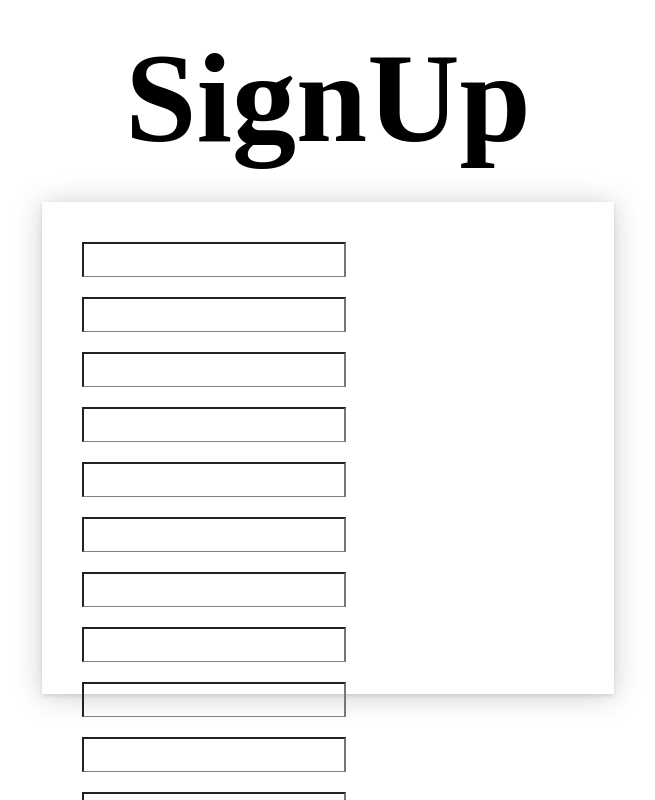
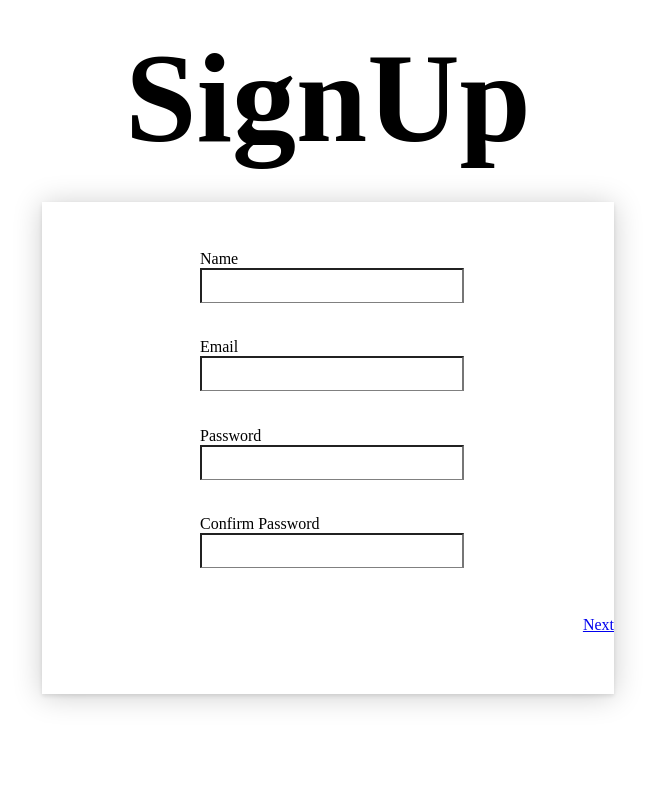
Before and after one commit to RenatoChagas-M/FormularioC, a Vue app: page / in a window 1280 px wide. Shown: the top 800 px of the page, without its empty margins (320-975 px from the left). Built offline with nearby package versions, Linux system fonts and the light colour scheme; the HTML template or start-up script is replaced by a standard one.

Commit message:
fix: props

```diff
--- a/src/components/BodyForms.vue
+++ b/src/components/BodyForms.vue
@@ -3,11 +3,12 @@ import ButtonForm from "./ButtonForms.vue";
 import InputsForm from "./InputsForm.vue";
 import { ref, reactive } from "vue";
 
-const IptInfo = ref(
-    {label: "Name", lblName: "name", type: "text", placeholder: "Enter your name", required: true},
-    {label: "Email", lblName: "email", type: "email", placeholder: "Enter your email", required: true},
-    {label: "Password", lblName: "password", type: "password", placeholder: "Enter your password", required: true},
-    {label: "Confirm Password", lblName: "confirmPassword", type: "password", placeholder: "Confirm your password", required: true}
+const IptInfo = ref([
+    {label: "Name", type: "text", placeholder: "Enter your name", required: true},
+    {label: "Email", type: "email", placeholder: "Enter your email", required: true},
+    {label: "Password", type: "password", placeholder: "Enter your password", required: true},
+    {label: "Confirm Password", type: "password", placeholder: "Confirm your password", required: true}
+]
 );
 
 </script>
@@ -19,7 +20,10 @@ const IptInfo = ref(
         <InputsForm
           v-for="(item, index) in IptInfo"
           :key="index"
-          :IptDefinitions="item"
+          :label="item.label"
+          :Type="item.type"
+          :Placeholder="item.placeholder"
+          :Required="item.required"
         />
       </div>
 
@@ -48,6 +52,16 @@ main {
   box-shadow: rgba(0, 0, 0, 0.2) 0px 2px 28px 0px, rgba(0, 0, 0, 0.1) 0px 2px 4px 0px, rgba(255, 255, 255, 0.05) 0px 0px 0px 1px inset;
 }
 
+.ipt {
+    display: flex;
+    align-items: center;
+    justify-content: center;
+    flex-wrap: wrap;
+    height: 100%;
+    width: 100%;
+  }
+
+
 .btnDiv {
   padding: 30px;
   display: flex;
--- a/src/components/ButtonForms.vue
+++ b/src/components/ButtonForms.vue
@@ -2,13 +2,15 @@
 defineProps({
     btnTittle:{
         type: String,
-        required: true
+        router: "",
     },
 })
 </script>
 
 <template>
-    <button class="btn" type="submit">{{ btnTittle }}</button>
+    <router-link to="">
+        {{ btnTittle }}
+    </router-link>
 </template>
 
 <style scoped>
--- a/src/components/InputsForm.vue
+++ b/src/components/InputsForm.vue
@@ -1,45 +1,22 @@
 <script setup>
 defineProps(
-    {
-        IptDefinitions:{
-            label:{
-                type: String,
-            },
-            lblName:{
-                type: String,
-            },
-            type:{
-                type: String,
-            },
-            placeholder:{
-                type: String,
-                required: true
-            },
-            required:{
-                required: true,
-            }
-        }
-    }
+   {
+    label:String,
+    type:String,
+    placeholder:String,
+
+   }
 )
 </script>
 
 <template>
-  <div v-for="(item, index) in IptDefinitions" :key="index" class="iptDiv">
-    <label>{{ item.label }}</label>
-    <input :type="item.type" :placeholder="item.placeholder" />
+  <div class="iptDiv">
+    <label>{{label}}</label>
+    <input :type="type" :placeholder="placeholder" />
   </div>
 </template>
 
 <style scoped>
-
-.ipt {
-  display: flex;
-  align-items: center;
-  justify-content: center;
-  flex-wrap: wrap;
-  height: 100%;
-  width: 100%;
-}
 
 .iptDiv {
   display: flex;
@@ -55,4 +32,8 @@ defineProps(
   border-bottom: 1px solid gray;
 }
 
+.iptDiv > input:focus{
+    border: 0px;
+}
+
 </style>
```
